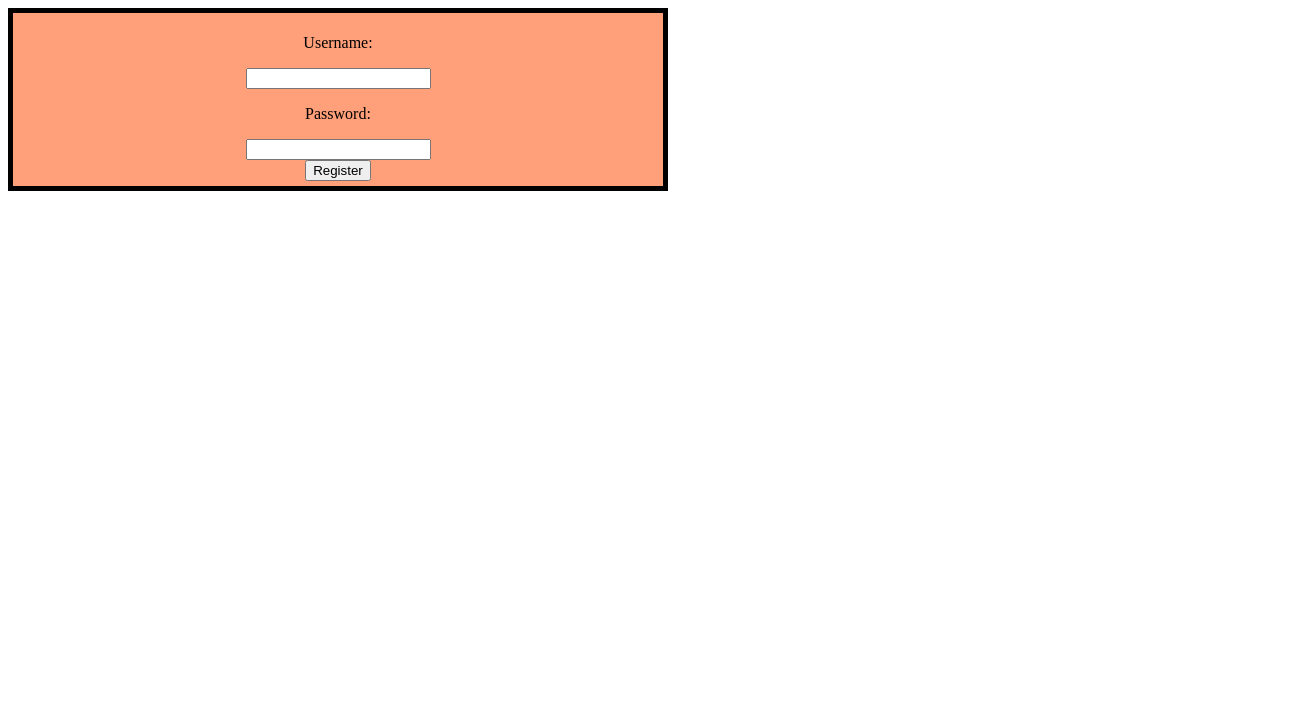
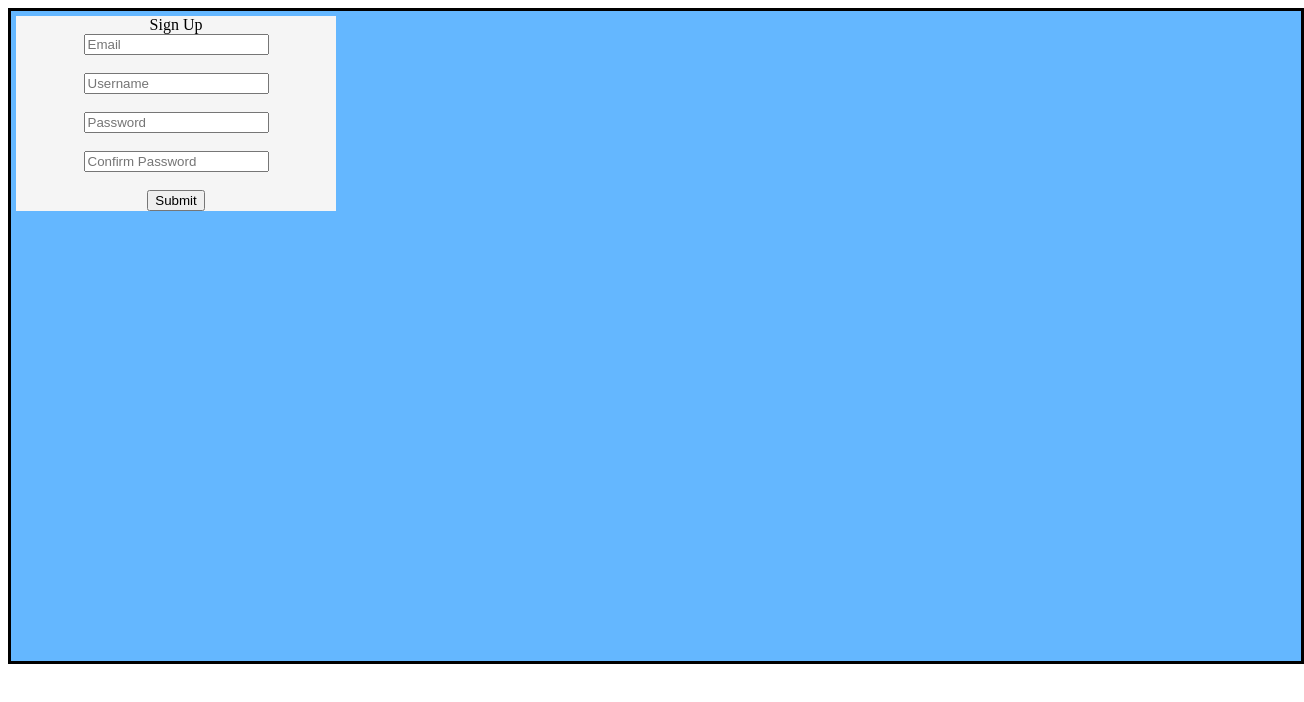
Before and after one commit to shelton-josh/RegistrationPage, a plain HTML site: page index.html in a window 1280 px wide. Shown: the whole page, 1304 px wide, since content can reach past the window. Drawn offline with Linux system fonts and the light colour scheme.

Commit message:
added border and created place holder text

```diff
--- a/index.html
+++ b/index.html
@@ -9,16 +9,39 @@
 </head>
 <body>
     <form>
-        <div>
-            <p>Username:</p>
-            <input type="text"/>
+        <div class="boxes">
+            <p1>Sign Up</p1>
+        <div class="boxes">
+            <label for ="email"></label>
+            <input type="text" placeholder="Email" id="Email"/>
             </div>
             <div>
-                <p>Password:</p>
-            <input type="password"/>
+
+                <br>
+
+            <label for ="Username"></label>
+            <input type="text" placeholder="Username" id="Username"/>
             </div>
             <div>
-                <button type="submit">Register</button>
+
+                <br>
+
+            <label for ="Password"></label>
+            <input type="password" placeholder="Password" id="Password"/>
+            </div>
+            <div>
+
+                <br>
+
+            <label for ="Confirm Password"></label>
+            <input type="password" placeholder="Confirm Password" id="Confirm Password"/>
+            </div>
+            <div>
+
+                <br>
+
+                <button type="submit">Submit</button>
+                </div>
                 </div>
     </form>
     </body>
--- a/style.css
+++ b/style.css
@@ -1,7 +1,20 @@
 form {
-    background-color: lightsalmon;
-    border: thick solid black;
+    background-color: rgb(100, 183, 255);
+    border: solid black;
+    text-align: center;
     padding: 5px;
-    text-align: center;
-    width: 40em;
+    width: 80em;
+    height: 40em;
 }
+
+.boxes{
+    background-color: whitesmoke;
+    border: white;
+    width: 20em;
+}
+
+p1 {
+    width: 500px;
+    color: black;
+    text-align: left;
+}
```
